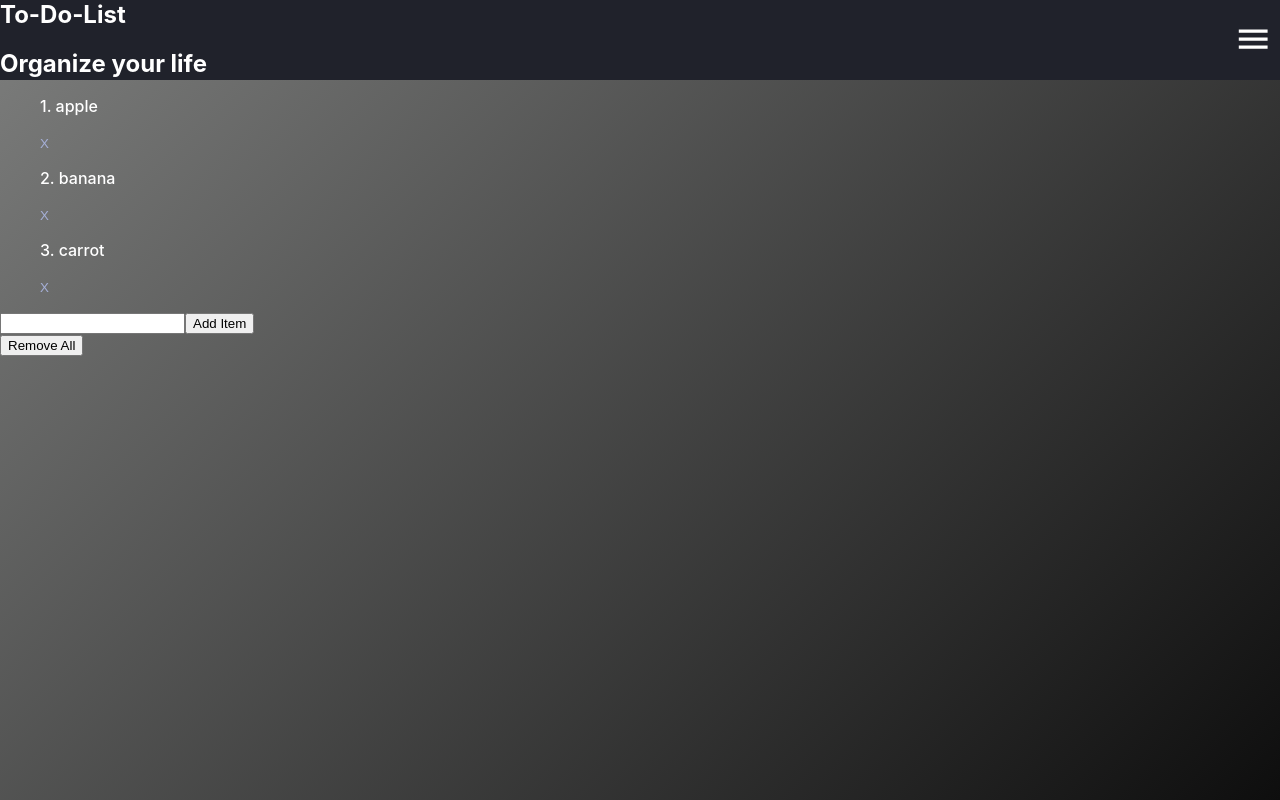
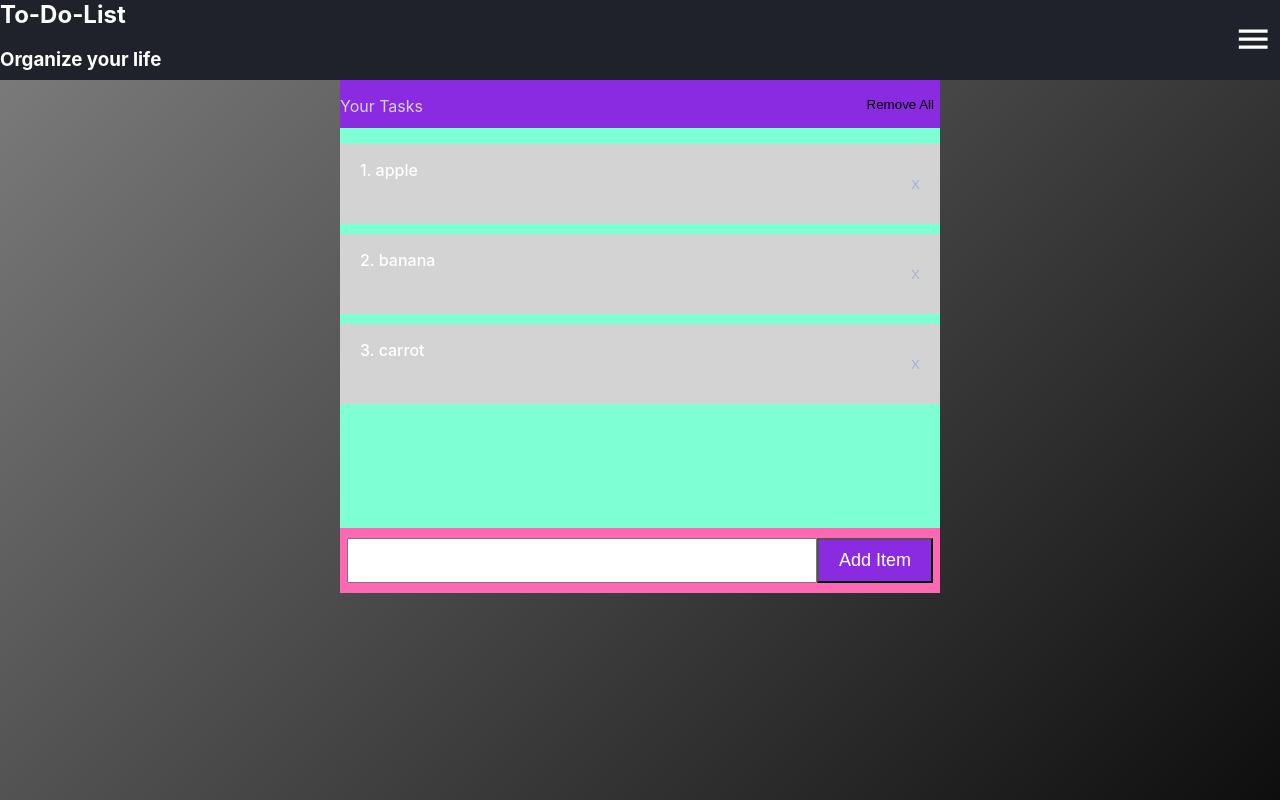
Before and after one commit to bradleyGamiMarques/TODO, a React (Create React App) app: page / in a window 1280 px wide. Built offline with nearby package versions, Linux system fonts and the light colour scheme.

Commit message:
added cards to my list items and made the list more cohesive visually using css.

```diff
--- a/src/App.js
+++ b/src/App.js
@@ -1,8 +1,6 @@
 import React, { Component } from 'react';
-import AddListItem from './components/AddListItem';
 import List from './components/List';
 import Header from './components/Header';
-import RemoveAllListItems from './components/RemoveAllListItems';
 import './App.css'
 
 class App extends Component {
@@ -42,13 +40,9 @@ class App extends Component {
 
   render() {
     return (
-      <div className={'App'}>
+      <div className='App'>
         <Header />
-        <List todoListArray={this.state.todoListArray} removeListItem={this.removeListItem} />
-        <AddListItem addListItem={this.addListItem} />
-        { this.state.todoListArray.length > 0 &&
-          <RemoveAllListItems removeAllListItems={this.removeAllListItems}/>
-        }
+        <List addListItem={this.addListItem} removeAllListItems={this.removeAllListItems} todoListArray={this.state.todoListArray} removeListItem={this.removeListItem} />
       </div>
     );
   }
--- a/src/components/AddListItem/AddListItem.js
+++ b/src/components/AddListItem/AddListItem.js
@@ -25,7 +25,7 @@ class AddListItem extends Component {
     }
     render() {
         return (
-            <form>
+            <form className='add-list-item-form'>
                 <input onChange={(e) => this.handleOnChange(e)} type='text' value={this.state.itemInput} />
                 <button onClick={(e) => this.handleOnSubmit(e)} type='submit'>Add Item</button>
             </form>
--- a/src/components/AddListItem/addListItem.css
+++ b/src/components/AddListItem/addListItem.css
@@ -0,0 +1,17 @@
+.add-list-item-form{
+    display: flex;
+    flex-direction: row;
+    justify-content: center;
+    padding: 10px 0;
+    width: 100%;
+}
+.add-list-item-form > button{
+    background-color: blueviolet;
+    color: #FFF;
+    padding: 10px 20px;
+    font-size: 18px;
+}
+.add-list-item-form > input{
+    font-size: 18px;
+    width: 77%;
+}
--- a/src/components/Header/Header.js
+++ b/src/components/Header/Header.js
@@ -16,8 +16,8 @@ class Header extends Component {
             <header className='header-flex-container'>
             <section className='menu-overlay' hidden={!this.state.isHamburgerMenuOpen} onClick={() => this.toggleMenu()}/>
                 <section className='header-content-flex-container'>
-                    <h1 className='headerTitle'>To-Do-List</h1>
-                    <h2>Organize your life</h2>
+                    <h1>To-Do-List</h1>
+                    <h3>Organize your life</h3>
                 </section>
                 <section className='header-hamburger-menu-flex-container'>
                 <button  className='hamburger-menu-button' onClick={()=> this.toggleMenu()}><MenuButton/></button>
--- a/src/components/List/List.css
+++ b/src/components/List/List.css
@@ -1,8 +1,57 @@
 ul{
     list-style-type: none;
+
 }
 
 li{
     color: #FFF;
     font-weight: 500;
 }
+.button--link{
+    background:none;
+    border:none;
+    color: #a5afd7;
+    padding:0;
+}
+
+.flex-container{
+    align-items: center;
+    display: flex;
+    flex-direction: column;
+    justify-content: center;
+    margin: 0 auto;
+    width: 600px;
+
+}
+
+.list-container{
+    background-color: aquamarine;
+    width: 100%;
+    height: 400px;
+    overflow: scroll;
+}
+.list-container > ul{
+    padding: 0;
+}
+.list-header-flex-container{
+    background-color: blueviolet;
+    display: flex;
+    flex-direction: row;
+    width: 100%;
+}
+.list-header-content{
+    color: #d3d3d3;
+    display: flex;
+    flex-direction: row;
+    justify-content: space-between;
+    width: 100%;
+    height: 48px;
+
+}
+.list-footer-flex-container{
+    background-color: hotpink;
+    width: 100%;
+}
+.list-title > p{
+    font-size: 18px;
+}
--- a/src/components/List/List.js
+++ b/src/components/List/List.js
@@ -1,10 +1,20 @@
 import React, { Component } from 'react';
+import AddListItem from '../AddListItem';
 import ListItem from '../ListItem';
+import RemoveAllListItems from '../RemoveAllListItems';
 
 class List extends Component {
     render() {
-        const { removeListItem, todoListArray } = this.props;
+        const { addListItem, removeAllListItems, removeListItem, todoListArray } = this.props;
         return (
+            <section className='flex-container'>
+                <section className='list-header-flex-container'>
+                    <section className='list-header-content'>
+                        <p>Your Tasks</p>
+                        <RemoveAllListItems removeAllListItems={removeAllListItems} />
+                    </section>
+                </section>
+                <section className='list-container'>
                     <ul>
                         {todoListArray.map((item, index) => {
                             return (
@@ -17,6 +27,11 @@ class List extends Component {
                             )
                         })}
                     </ul>
+                </section>
+                <section className='list-footer-flex-container'>
+                    <AddListItem addListItem={addListItem} />
+                </section>
+            </section>
         );
     }
 }
--- a/src/components/ListItem/ListItem.js
+++ b/src/components/ListItem/ListItem.js
@@ -4,10 +4,10 @@ class ListItem extends Component {
     render() {
         const {count, item, removeListItem} = this.props;
         return (
-            <div>
+            <section className='list-item-card'>
                 <p>{count}. {item}</p>
                 <button className="button--link" onClick={() => removeListItem(item)}>X</button>
-            </div>
+            </section>
         )
     }
 }
--- a/src/components/ListItem/listItem.css
+++ b/src/components/ListItem/listItem.css
@@ -4,3 +4,21 @@
     color: #a5afd7;
     padding:0;
 }
+
+.list-item-card{
+    background-color: #d3d3d3;
+    display: flex;
+    flex-direction: row;
+    justify-content: space-between;
+    margin-bottom: 10px;
+    width: 100%;
+    height: 80px;
+
+}
+.list-item-card > p{
+    margin-left: 20px;
+}
+
+.list-item-card > button{
+    margin-right: 20px;
+}
--- a/src/components/RemoveAllListItems/RemoveAllListItems.js
+++ b/src/components/RemoveAllListItems/RemoveAllListItems.js
@@ -4,7 +4,7 @@ class RemoveAllListItems extends Component {
 
     render() {
         return (
-           <button onClick={this.props.removeAllListItems}>Remove All</button>
+           <button className='removeAllButton' onClick={this.props.removeAllListItems}>Remove All</button>
         );
     }
 }
--- a/src/components/RemoveAllListItems/removeAllListItems.css
+++ b/src/components/RemoveAllListItems/removeAllListItems.css
@@ -0,0 +1,5 @@
+.removeAllButton{
+    background: none;
+    border: none;
+
+}
```
Lines whose indentation alone changed are shown as unchanged.
